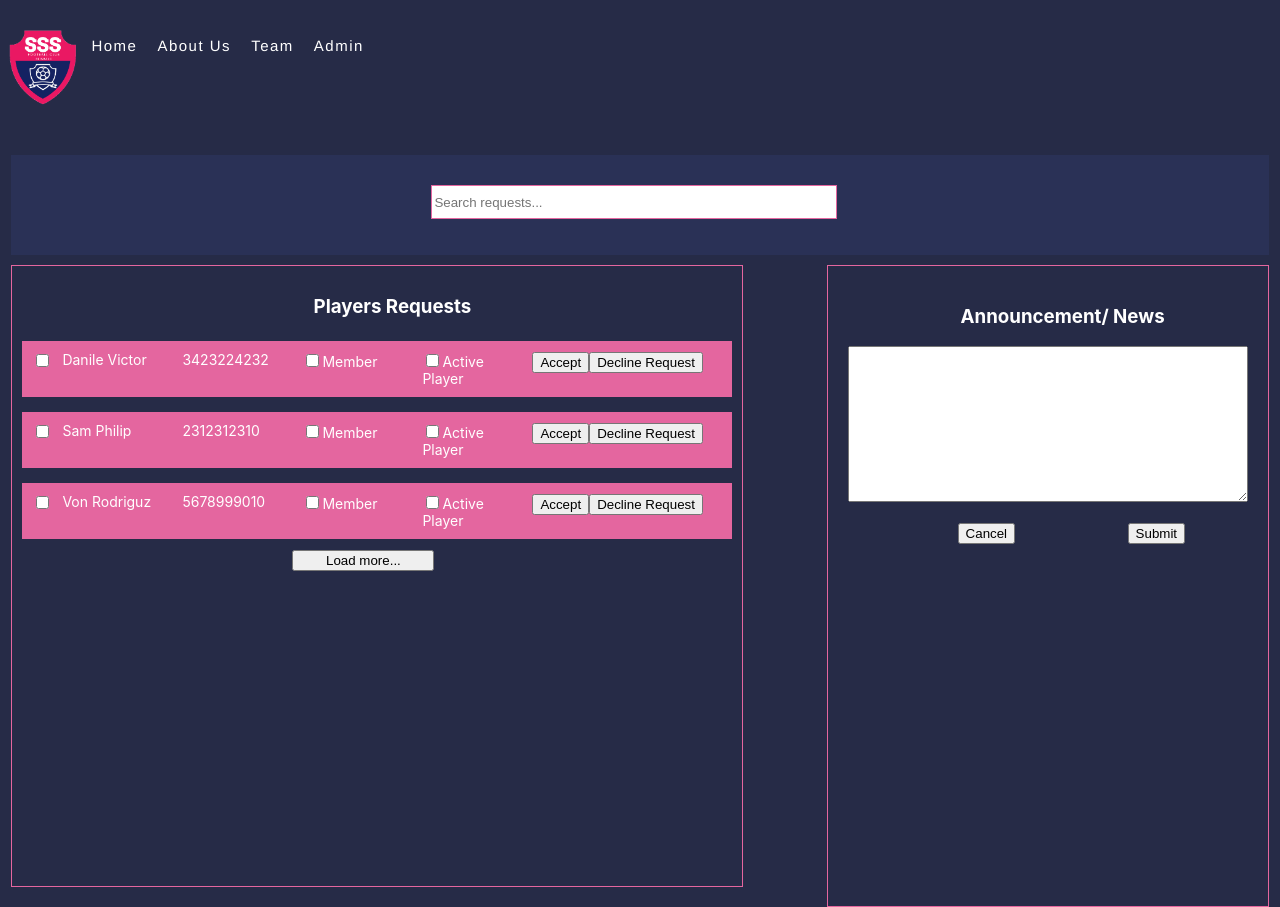
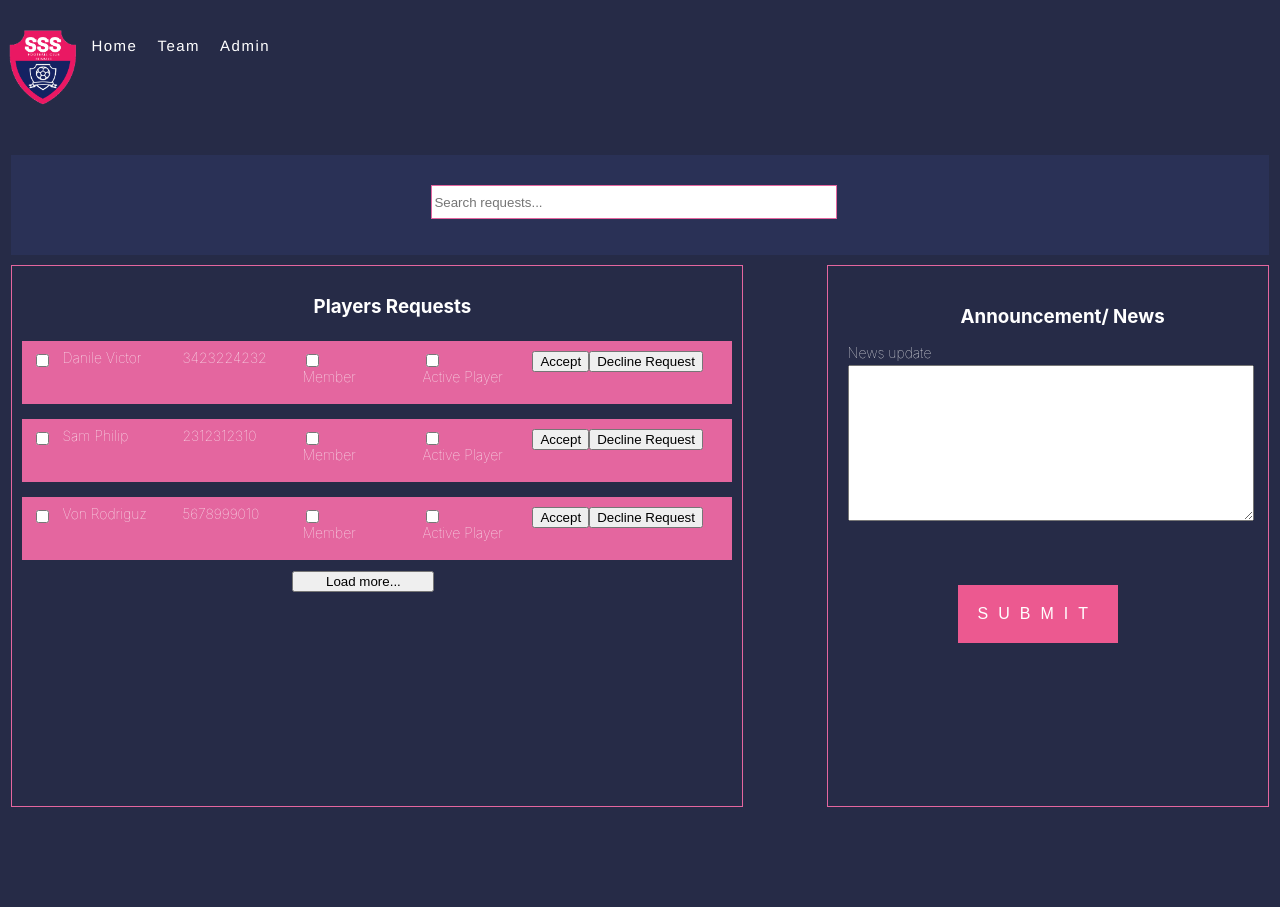
Before and after one commit to scrumvisualize/sss, a React (Create React App) app: page /admin in a window 1280 px wide. Shown: the top 907 px of the page. After the commit the page ends 820 px from the top, so only its background shows below. Built offline with nearby package versions, Linux system fonts and the light colour scheme.

Commit message:
Added react hook form

```diff
--- a/package.json
+++ b/package.json
@@ -8,6 +8,7 @@
     "@testing-library/user-event": "^13.5.0",
     "react": "^18.0.0",
     "react-dom": "^18.0.0",
+    "react-hook-form": "^7.31.2",
     "react-router-dom": "^6.3.0",
     "react-scripts": "^5.0.1",
     "react-tweet-embed": "^2.0.0",
--- a/src/components/admin/searchBox.js
+++ b/src/components/admin/searchBox.js
@@ -1,5 +1,6 @@
 
 import React, { useEffect, useState } from 'react';
+import { useForm } from "react-hook-form";
 
 const data = [
     {
@@ -58,6 +59,7 @@ const SearchBox = () => {
     const [searchResults, setSearchResults] = useState([]);
     const [processRequest, setProcessRequest] = useState("Accept");
     const [loadRequests, setLoadRequests] = useState(3);
+    const { register, errors, handleSubmit } = useForm();
 
     const handleChange = (e) =>{
         setSearchTerm(e.target.value);
@@ -105,6 +107,11 @@ const SearchBox = () => {
       const showMoreRequests = () => {
         setLoadRequests((preValue) => preValue + 2);
     }
+    const onSubmit = (data) => {
+        console.log("RESULT", data);
+        alert(JSON.stringify(data));
+      };
+    console.log(errors);
 
     return (
         <div className="wrapper">
@@ -165,7 +172,7 @@ const SearchBox = () => {
             <section className="col2">
             <h3>Announcement/ News</h3>
                 <div className='newsSection'>
-                    <div className='row'>
+                    {/* <div className='row'>
                         <textarea>
                         </textarea>
                     </div>
@@ -174,10 +181,20 @@ const SearchBox = () => {
                     </section>
                     <section className="col4">
                     <button name="submit">Submit</button>
-                    </section>
+                    </section>  */}
+                    <form onSubmit={handleSubmit(onSubmit)}>
+
+                        <label>News update</label>
+                        <textarea
+                            type="text"
+                            {...register("newsUpdate", { required: true, maxLength: 200 })}
+                        />
+                        <section className="col4">
+                        <input type="submit" />
+                        </section>
+                    </form>
                 </div>
             </section>
-
         </div>
     )
 }
--- a/src/components/home/bottomAllLevels.js
+++ b/src/components/home/bottomAllLevels.js
@@ -107,11 +107,11 @@ const BottomAllLevels = () => {
                         <a href="/">Home</a>
                     </span>
                 </h5>
-                <h5>
+                {/* <h5>
                     <span>
                         <a href="/aboutUs">About Us</a>
                     </span>
-                </h5>
+                </h5> */}
                 <h5>
                     <span>
                         <a href="/team">Team</a>
--- a/src/components/navigation.js
+++ b/src/components/navigation.js
@@ -13,7 +13,7 @@ const Navigation = () => {
                         <img className='logoimage' alt="SSS Logo" src="/images/super.png"></img>
                            <div className="navigationpanel">
                                 <NavLink className="mob_link" to="/">Home</NavLink>
-                                <NavLink className="mob_link" to="/aboutUs">About Us</NavLink>
+                                {/* <NavLink className="mob_link" to="/aboutUs">About Us</NavLink> */}
                                 <NavLink className="mob_link" to="/team">Team</NavLink>
                                 <NavLink className="mob_link" to="/admin">Admin</NavLink>
                            </div>
--- a/src/css/bottomalllevels.css
+++ b/src/css/bottomalllevels.css
@@ -98,6 +98,7 @@
     .contactus a, .feedback a{
       color: #fff;
       text-decoration: none;
+      margin-left: 20px;
     }
    .row .social {
       width: 300px;
--- a/src/css/bottomsection.css
+++ b/src/css/bottomsection.css
@@ -62,11 +62,17 @@
           -ms-flex-pack: center;
               justify-content: center;
     }
+    .column4 {
+      flex: 50%;
+      height: 385px;
+      border: solid 0.1px #8d2b47 !important;
+      margin:20px 5px 0px 0px;
+    }
       .video-wrapper {
     flex: 50%;
     height: 390px;
-    border: solid 0.1px #8d2b47 !important;
-    margin: 20px 10px 0px 0px;
+    /* border: solid 0.1px #8d2b47 !important; */
+    margin: 20px 0px 0px 0px !important;
   }
     .video-wrapper video {
       vertical-align: middle;
--- a/src/css/searchbox.css
+++ b/src/css/searchbox.css
@@ -40,15 +40,16 @@
     }
     .col1 {
         width: 710px;
-        height: 600px;
+        height: 520px;
         border: solid 0.1px #e4669f !important;
         padding: 10px;
         margin: 10px 0px 10px 0px;
         float: left;
+        overflow: auto;
       }
       .col2 {
         width: 400px;
-        height: 600px;
+        height: 500px;
         border: solid 0.1px #e4669f !important;
         padding: 20px;
         margin: 10px 0px 10px 0px;
@@ -59,7 +60,7 @@
         color: #fff;
     }
     .newsSection textarea{
-        width: 450px !important;
+        width: 400px !important;
         height:150px !important;
         margin: 0 auto;
       }
@@ -122,6 +123,7 @@
         padding: 10px;
         margin: 10px 0px 10px 0px;
         float: left;
+        overflow: auto;
       }
       .col2 {
         width: 500px;
@@ -136,11 +138,12 @@
           color: #fff;
       }
       .newsSection textarea{
-        width: 450px !important;
+        width: 435px !important;
         height:150px !important;
         margin: 0 auto;
         font-size: 18px;
         font-family: gotham,Helvetica,Arial,sans-serif;
+        margin-left: 26px;
       }
       .newsSection button{
           width: 100px;
@@ -159,7 +162,7 @@
         width: 50px;
         height: 30px;
         padding: 10px;
-        margin: 10px 50px 10px 100px;
+        margin: 10px 50px 10px 155px;
         float: left;
       }
       .col1 .loadReqts button{
@@ -168,3 +171,26 @@
       }
 
 }
+
+label {
+  line-height: 1;
+  text-align: left;
+  display: block;
+  margin-bottom: 5px;
+  margin-top: 0px;
+  color: white;
+  font-size: 14px;
+  font-weight: 100;
+}
+
+input[type="submit"] {
+  background: #ec5990;
+  color: white;
+  text-transform: uppercase;
+  border: none;
+  margin-top: 40px;
+  padding: 20px;
+  font-size: 16px;
+  font-weight: 100;
+  letter-spacing: 10px;
+}
```
Also changed, not shown: 1 other file (tests, documents, lock files or other folders).
